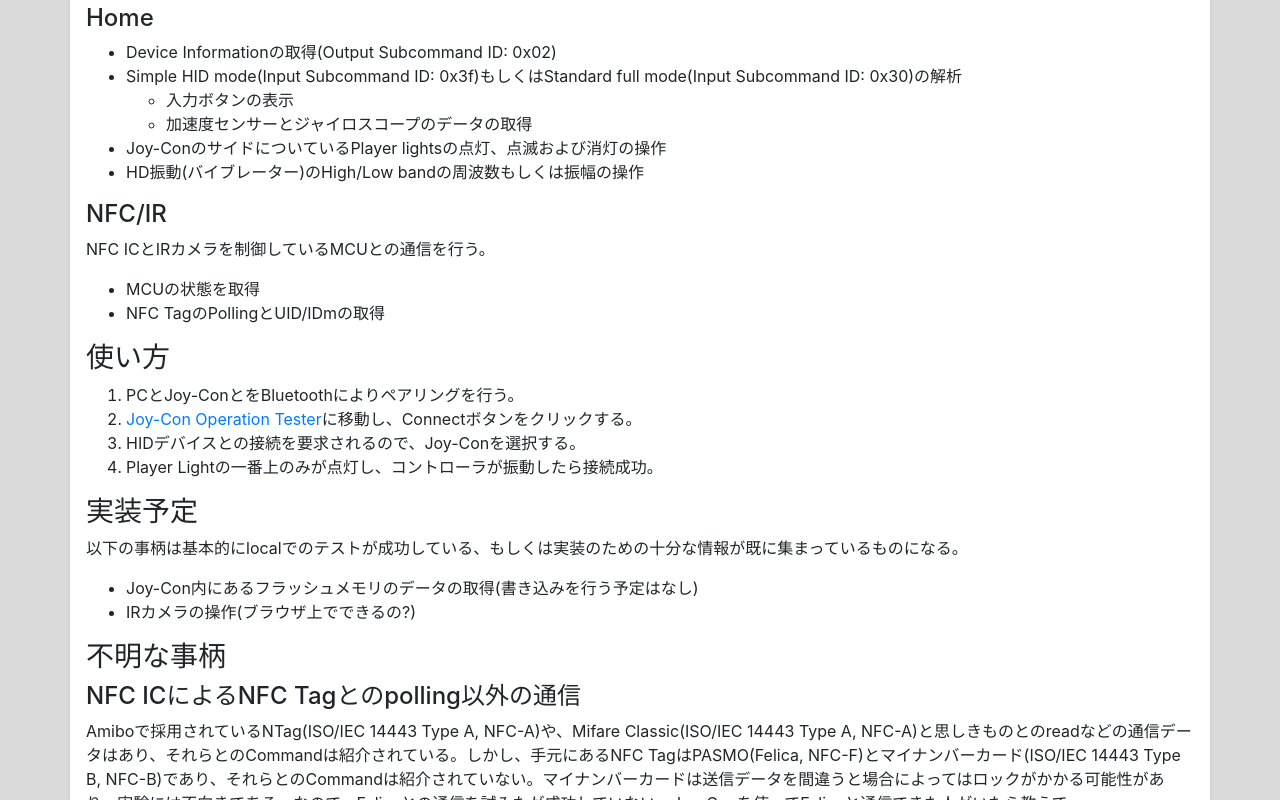
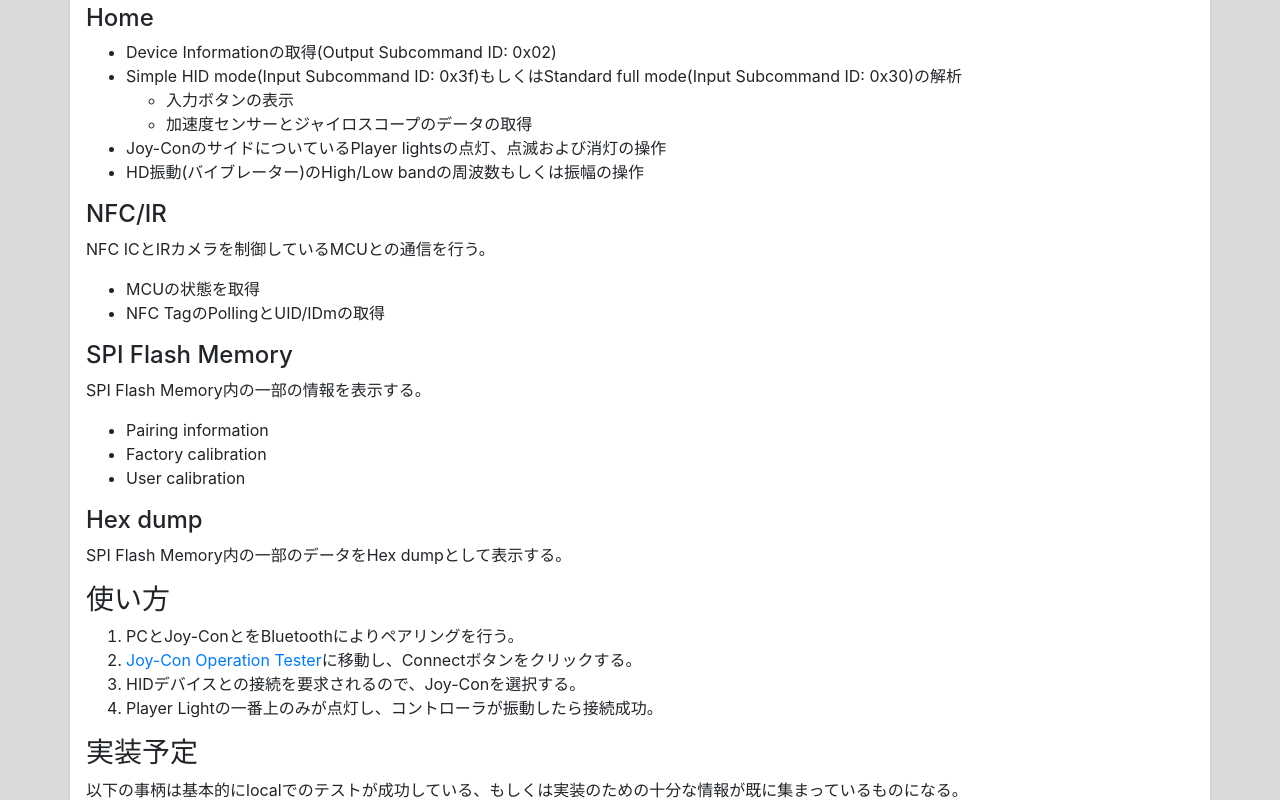
Before and after one commit to aka256/joycon-webhid, a website built with webpack: page index.html in a window 1280 px wide. Shown: the part 496-1296 px from the top of the page. Built offline with nearby package versions, Linux system fonts and the light colour scheme.

Commit message:
index.htmlの修正

```diff
--- a/index.html
+++ b/index.html
@@ -88,6 +88,15 @@
       <li>MCUの状態を取得</li>
       <li>NFC TagのPollingとUID/IDmの取得</li>
     </ul>
+    <h4>SPI Flash Memory</h4>
+    <p>SPI Flash Memory内の一部の情報を表示する。</p>
+    <ul>
+      <li>Pairing information</li>
+      <li>Factory calibration</li>
+      <li>User calibration</li>
+    </ul>
+    <h4>Hex dump</h4>
+    <p>SPI Flash Memory内の一部のデータをHex dumpとして表示する。</p>
 
     <h3>使い方</h3>
     <ol>
@@ -100,7 +109,6 @@
     <h3>実装予定</h3>
     <p>以下の事柄は基本的にlocalでのテストが成功している、もしくは実装のための十分な情報が既に集まっているものになる。</p>
     <ul>
-      <li>Joy-Con内にあるフラッシュメモリのデータの取得(書き込みを行う予定はなし)</li>
       <li>IRカメラの操作(ブラウザ上でできるの?)</li>
     </ul>
 
```
